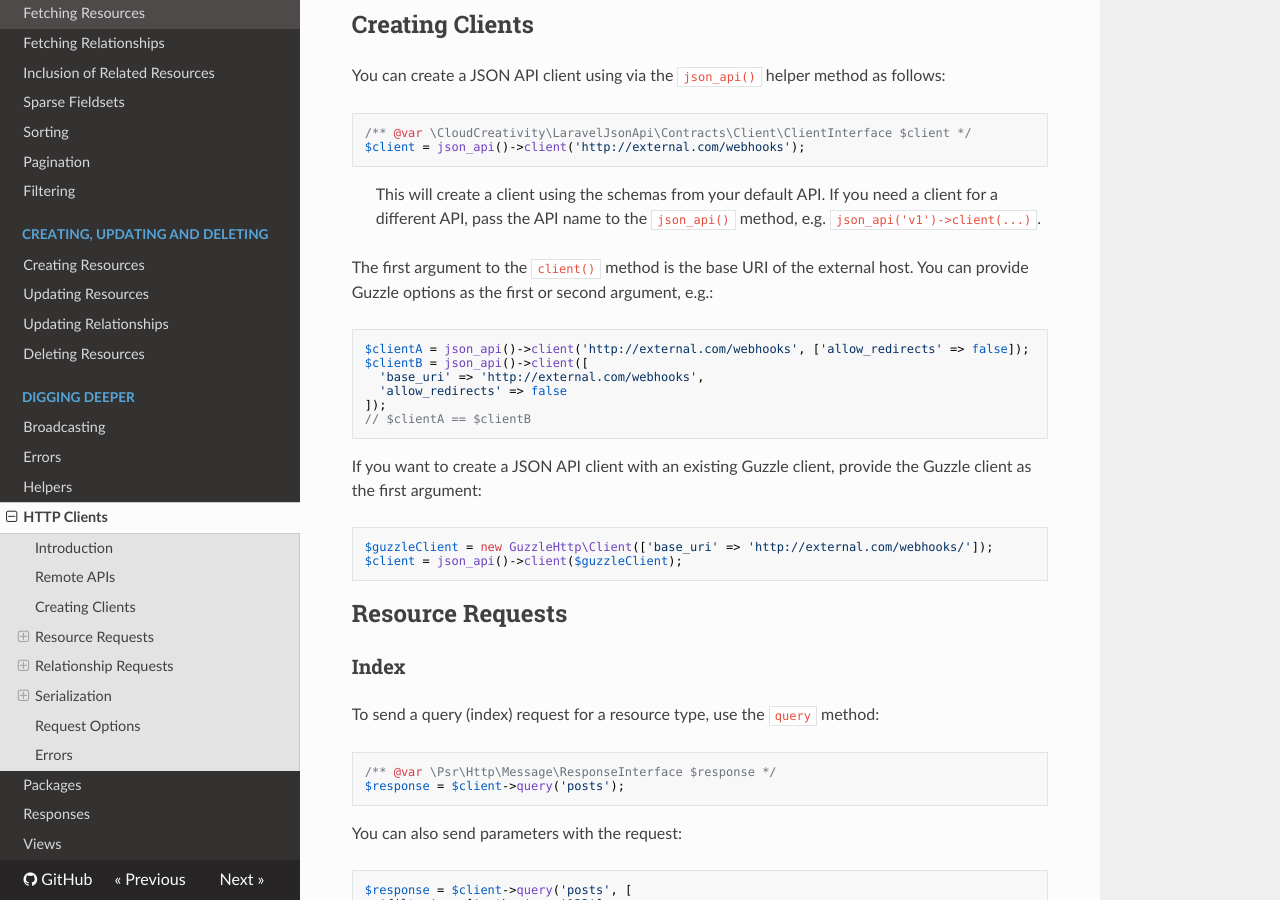
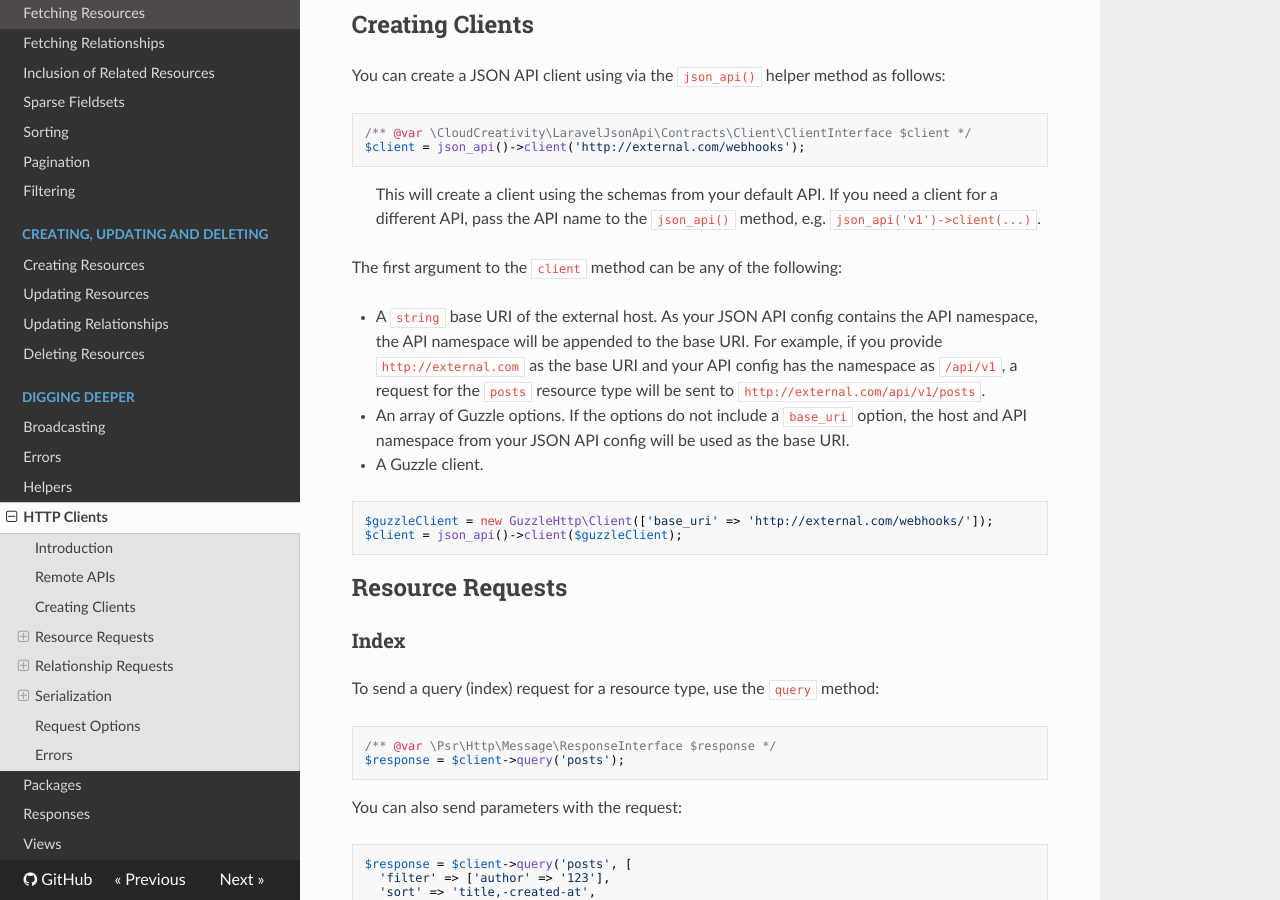
Before and after one commit to cloudcreativity/laravel-json-api, an MkDocs documentation site: the page built from docs/features/http-clients.md, in a window 1280 px wide and 900 px high, scrolled down 1107 px. Built offline with MkDocs 1.6.1, drawn with Linux system fonts in a browser that asks for light colours; nearby versions of some CDN libraries; old or Windows-style settings are respelled for this version of MkDocs.

Commit message:
Add minor change to creating a client

````diff
--- a/docs/features/http-clients.md
+++ b/docs/features/http-clients.md
@@ -53,20 +53,15 @@ $client = json_api()->client('http://external.com/webhooks');
 > This will create a client using the schemas from your default API. If you need a client for a
 different API, pass the API name to the `json_api()` method, e.g. `json_api('v1')->client(...)`.
 
-The first argument to the `client()` method is the base URI of the external host. You can provide
-Guzzle options as the first or second argument, e.g.:
+The first argument to the `client` method can be any of the following:
 
-```php
-$clientA = json_api()->client('http://external.com/webhooks', ['allow_redirects' => false]);
-$clientB = json_api()->client([
-  'base_uri' => 'http://external.com/webhooks',
-  'allow_redirects' => false
-]);
-// $clientA == $clientB
-```
-
-If you want to create a JSON API client with an existing Guzzle client, provide the Guzzle client
-as the first argument:
+- A `string` base URI of the external host. As your JSON API config contains the API namespace,
+the API namespace will be appended to the base URI. For example, if you provide `http://external.com`
+as the base URI and your API config has the namespace as `/api/v1`, a request for the `posts` resource
+type will be sent to `http://external.com/api/v1/posts`.
+- An array of Guzzle options. If the options do not include a `base_uri` option, the host and API
+namespace from your JSON API config will be used as the base URI.
+- A Guzzle client.
 
 ```php
 $guzzleClient = new GuzzleHttp\Client(['base_uri' => 'http://external.com/webhooks/']);
````
Also changed, not shown: 2 other files.
